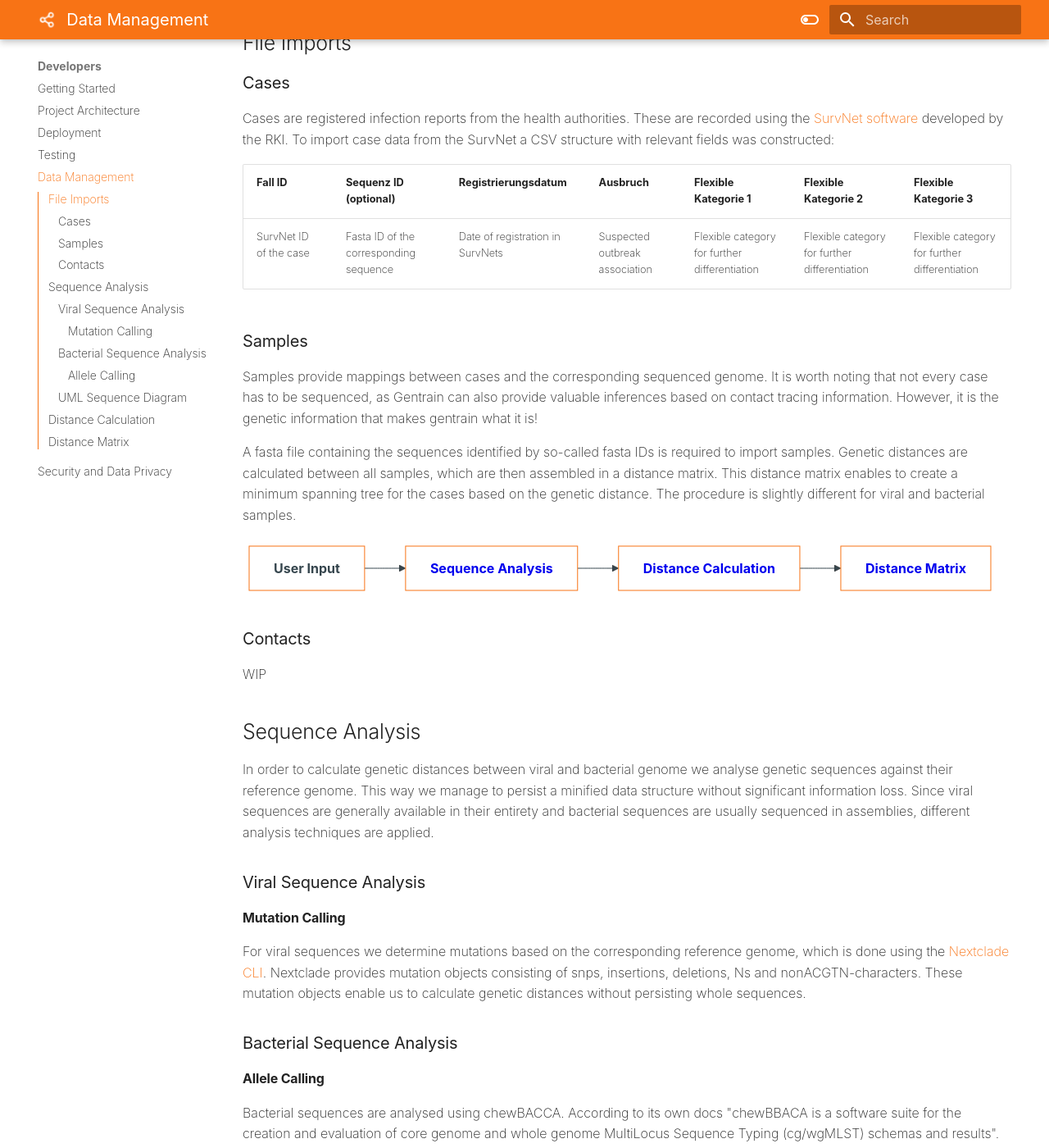
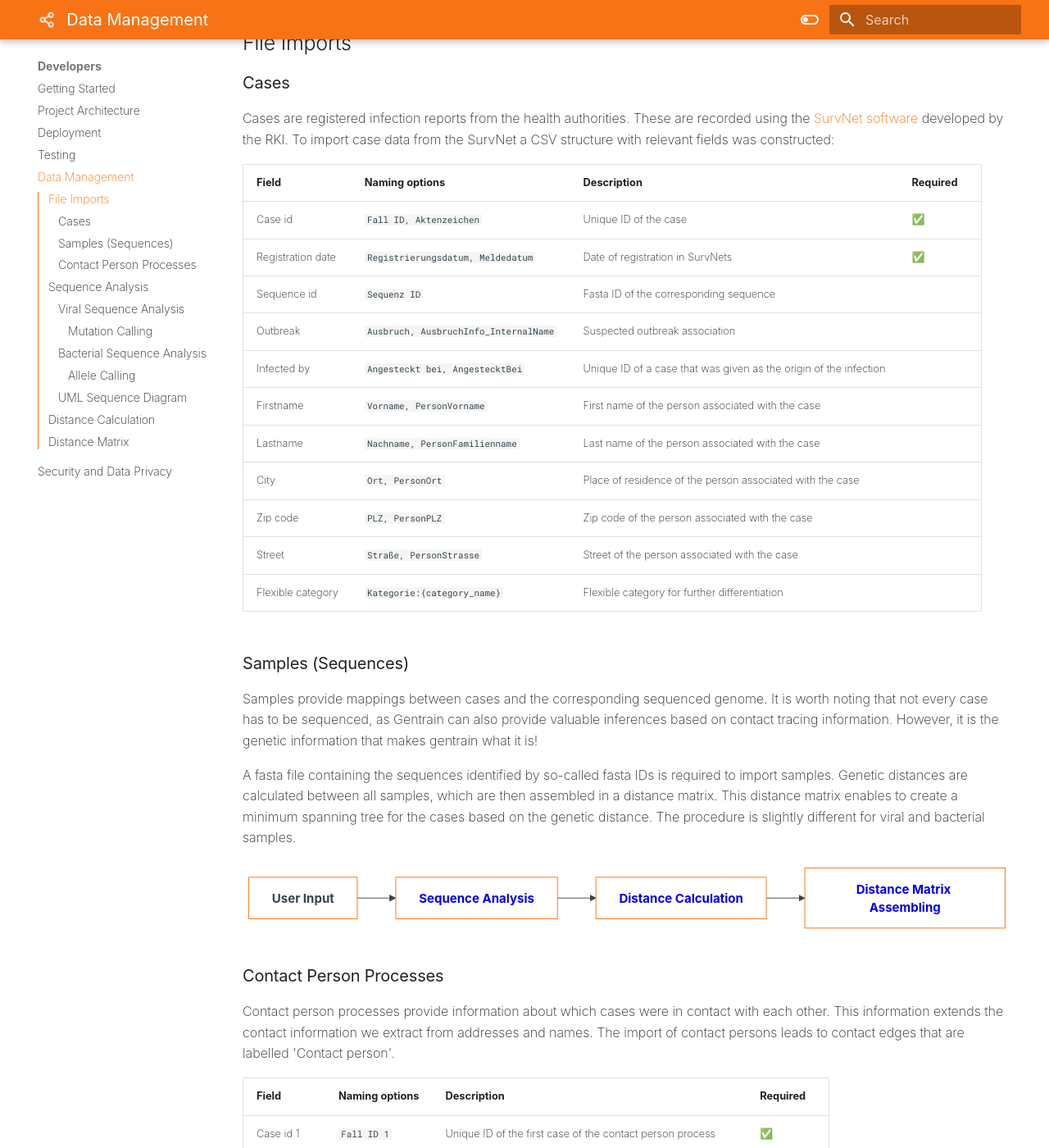
Before and after one commit to DiltheyLab/GENTRAIN, an MkDocs documentation site: the page built from documentation/docs/developers/data_management.md, in a window 1280 px wide and 1400 px high, scrolled down 309 px. Shown: the whole window at 82% size. Built offline with MkDocs 1.6.1 and Material for MkDocs 9.7.7, drawn with Linux system fonts in a browser that asks for light colours; some web fonts are replaced; some of the changed text lies outside the part shown.

Commit message:
chore: update docs

````diff
--- a/documentation/docs/developers/data_management.md
+++ b/documentation/docs/developers/data_management.md
@@ -1,6 +1,6 @@
 # Data Management
 
-Outbreak analysis are based on *Minimum Spanning Tree (MST)*  visualizations of infection cases, which are connected by
+Outbreak analysis are based on _Minimum Spanning Tree (MST)_ visualizations of infection cases, which are connected by
 genetic
 distances or contact tracing events. These MSTs are reliant on an imported dataset consisting of cases, sequenced
 samples and
@@ -15,30 +15,47 @@ These are recorded using the <a href="https://www.rki.de/DE/Content/Infekt/IfSG/
 blank">SurvNet software</a> developed by the RKI. To import case data from the SurvNet a CSV structure with relevant
 fields was constructed:
 
-| Fall ID                | Sequenz ID (optional)                  | Registrierungsdatum              | Ausbruch                       | Flexible Kategorie 1                          | Flexible Kategorie 2                          | Flexible Kategorie 3                          |
-|------------------------|----------------------------------------|----------------------------------|--------------------------------|-----------------------------------------------|-----------------------------------------------|-----------------------------------------------|
-| SurvNet ID of the case | Fasta ID of the corresponding sequence | Date of registration in SurvNets | Suspected outbreak association | Flexible category for further differentiation | Flexible category for further differentiation | Flexible category for further differentiation |
+| Field             | Naming options                        | Description                                                       | Required |
+| ----------------- | ------------------------------------- | ----------------------------------------------------------------- | -------- |
+| Case id           | `Fall ID, Aktenzeichen`               | Unique ID of the case                                             | ✅       |
+| Registration date | `Registrierungsdatum, Meldedatum`     | Date of registration in SurvNets                                  | ✅       |
+| Sequence id       | `Sequenz ID`                          | Fasta ID of the corresponding sequence                            |          |
+| Outbreak          | `Ausbruch, AusbruchInfo_InternalName` | Suspected outbreak association                                    |          |
+| Infected by       | `Angesteckt bei, AngestecktBei`       | Unique ID of a case that was given as the origin of the infection |          |
+| Firstname         | `Vorname, PersonVorname`              | First name of the person associated with the case                 |          |
+| Lastname          | `Nachname, PersonFamilienname`        | Last name of the person associated with the case                  |          |
+| City              | `Ort, PersonOrt`                      | Place of residence of the person associated with the case         |          |
+| Zip code          | `PLZ, PersonPLZ`                      | Zip code of the person associated with the case                   |          |
+| Street            | `Straße, PersonStrasse`               | Street of the person associated with the case                     |          |
+| Flexible category | `Kategorie:{category_name}`           | Flexible category for further differentiation                     |          |
 
-### Samples
+### Samples (Sequences)
 
 Samples provide mappings between cases and the corresponding sequenced genome. It is worth noting that not every case
 has to be sequenced, as Gentrain can also provide valuable inferences based on contact tracing information. However, it
 is the genetic information that makes gentrain what it is!
 
 A fasta file containing the sequences identified by so-called fasta IDs is required to import samples.
-Genetic distances are calculated between all samples, which are then assembled in a distance matrix. This distance matrix enables
-to create a minimum spanning tree for the cases based on the genetic distance. The procedure is slightly different for viral and bacterial samples.
+Genetic distances are calculated between all samples, which are then assembled in a distance matrix. This distance
+matrix enables
+to create a minimum spanning tree for the cases based on the genetic distance. The procedure is slightly different for
+viral and bacterial samples.
 
 ```mermaid
 graph LR
 A[<b>User Input</b>]-->B[<b><a href='#sequence-analysis' style="text-decoration: none;">Sequence Analysis</a></b>]
 B -->C[<b><a href='#distance-calculation' style="text-decoration: none;">Distance Calculation</a></b>]
-C -->D[<b><a href='#distance-matrix' style="text-decoration: none;">Distance Matrix</a></b>]
+C -->D[<b><a href='#distance-matrix' style="text-decoration: none;">Distance Matrix Assembling</a></b>]
 ```
 
-### Contacts
+### Contact Person Processes
 
-WIP
+Contact person processes provide information about which cases were in contact with each other. This information extends the contact information we extract from addresses and names. The import of contact persons leads to contact edges that are labelled 'Contact person'.
+
+| Field     | Naming options | Description                                                | Required |
+| --------- | -------------- | ---------------------------------------------------------- | -------- |
+| Case id 1 | `Fall ID 1`    | Unique ID of the first case of the contact person process  | ✅       |
+| Case id 2 | `Fall ID 2`    | Unique ID of the second case of the contact person process | ✅       |
 
 ## Sequence Analysis
 
````
